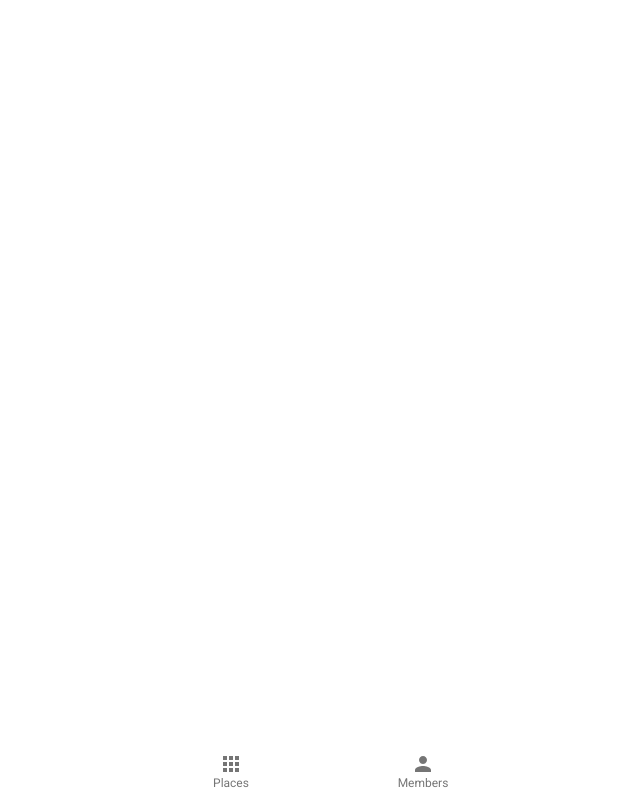
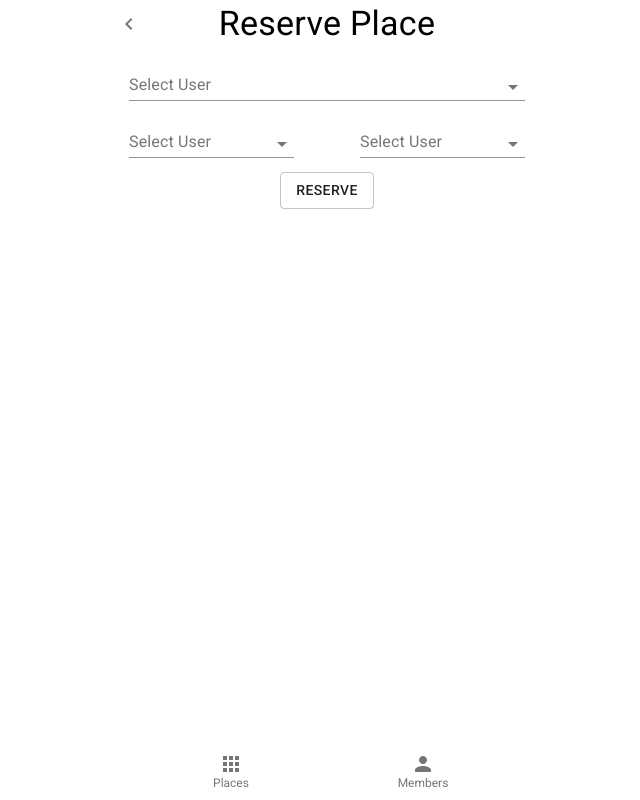
Before and after one commit to Litvinov1618/place-me, a React (Create React App) app: page /reserve-place in a window 1280 px wide. Shown: the whole page, without its empty margins (313-953 px from the left). Built offline with nearby package versions, Linux system fonts and the light colour scheme.

Commit message:
add ReservePage

```diff
--- a/src/components/AddNewUser.tsx
+++ b/src/components/AddNewUser.tsx
@@ -1,7 +1,6 @@
 import React from 'react'
 import TextField from '@material-ui/core/TextField'
-import List from '@material-ui/core/List'
-import ListItem from '@material-ui/core/ListItem'
+import Grid from '@material-ui/core/Grid'
 import Header from './Header'
 import Button from '@material-ui/core/Button'
 import AddAPhoto from '@material-ui/icons/AddAPhoto'
@@ -10,19 +9,21 @@ const AddNewUser: React.FC = () => {
   return (
     <div>
       <Header headerText="New user" previousPage="/members" />
-      <List>
-        <ListItem>
-          <TextField variant="filled" label="Email" autoFocus fullWidth />
-        </ListItem>
-        <ListItem>
-          <Button variant="outlined" endIcon={<AddAPhoto />}>
+      <Grid style={{ marginTop: '5px' }} container justify="center" spacing={2}>
+        <Grid item xs={6}>
+          <Button fullWidth variant="outlined" endIcon={<AddAPhoto />}>
             Add user photo
           </Button>
-        </ListItem>
-        <ListItem>
-          <Button variant="contained">Register</Button>
-        </ListItem>
-      </List>
+        </Grid>
+        <Grid item xs={10}>
+          <TextField variant="filled" label="Email" fullWidth />
+        </Grid>
+        <Grid item xs={3}>
+          <Button fullWidth variant="contained">
+            Register
+          </Button>
+        </Grid>
+      </Grid>
     </div>
   )
 }
--- a/src/components/App.tsx
+++ b/src/components/App.tsx
@@ -1,6 +1,7 @@
 import React from 'react'
 import Navigation from './Navigation'
 import Places from './Places'
+import ReservePlace from './ReservePlace'
 import Members from './Members'
 import AddNewUser from './AddNewUser'
 import UserPage from './UserPage'
@@ -38,6 +39,9 @@ const App: React.FC = () => {
             <Route path="/user-page">
               <UserPage />
             </Route>
+            <Route path="/reserve-place">
+              <ReservePlace />
+            </Route>
           </Switch>
         </div>
         <Navigation />
--- a/src/components/Members.tsx
+++ b/src/components/Members.tsx
@@ -7,6 +7,7 @@ import Typography from '@material-ui/core/Typography'
 import userAvatar from './img/userAvatar.png'
 import Header from './Header'
 import { Link } from 'react-router-dom'
+import Container from '@material-ui/core/Container'
 
 const testMembers = [
   {
@@ -23,6 +24,7 @@ const Members: React.FC = () => {
   return (
     <div>
       <Header headerText="Members" nextPage="/new-user" />
+      <Container>
         <List>
           {testMembers.map(({ userEmail, balance }) => (
             <ListItem
@@ -40,11 +42,15 @@ const Members: React.FC = () => {
                 <Typography variant="subtitle1">{userEmail}</Typography>
               </Grid>
               <Grid item xs={2}>
-              <Typography variant="subtitle1">{`$ ${balance}`}</Typography>
+                <Typography
+                  align="right"
+                  variant="subtitle1"
+                >{`$ ${balance}`}</Typography>
               </Grid>
             </ListItem>
           ))}
         </List>
+      </Container>
     </div>
   )
 }
--- a/src/components/Navigation.tsx
+++ b/src/components/Navigation.tsx
@@ -5,9 +5,21 @@ import BottomNavigationAction from '@material-ui/core/BottomNavigationAction'
 import AppsIcon from '@material-ui/icons/Apps'
 import PersonIcon from '@material-ui/icons/Person'
 // import SettingsIcon from '@material-ui/icons/Settings'
+import { makeStyles } from '@material-ui/core/styles'
+
+const useStyles = makeStyles({
+  root: {
+    position: 'fixed',
+    top: 'auto',
+    bottom: 0,
+    width: '100%',
+    maxWidth: '444px',
+  },
+})
 
 const Navigation: React.FC = () => {
   const [value, setValue] = useState(null)
+  const classes = useStyles()
   return (
     <BottomNavigation
       showLabels
@@ -15,6 +27,7 @@ const Navigation: React.FC = () => {
       onChange={(event, newValue) => {
         setValue(newValue)
       }}
+      className={classes.root}
     >
       <BottomNavigationAction
         component={RouterLink}
--- a/src/components/PlaceCard.tsx
+++ b/src/components/PlaceCard.tsx
@@ -1,5 +1,6 @@
 import React from 'react'
 import { makeStyles } from '@material-ui/core/styles'
+import { Link } from 'react-router-dom'
 import Card from '@material-ui/core/Card'
 import CardContent from '@material-ui/core/CardContent'
 import CardActions from '@material-ui/core/CardActions'
@@ -70,7 +71,9 @@ const PlaceCard: React.FC<PlaceCardProps> = ({
           <div>
             <Divider />
             <CardActions>
-              <Button color="primary">Reserve</Button>
+              <Button to="/reserve-place" component={Link} color="primary">
+                Reserve
+              </Button>
             </CardActions>
           </div>
         )}
--- a/src/components/Places.tsx
+++ b/src/components/Places.tsx
@@ -3,6 +3,7 @@ import PlaceCard from './PlaceCard'
 import List from '@material-ui/core/List'
 import ListItem from '@material-ui/core/ListItem'
 import Header from './Header'
+import Container from '@material-ui/core/Container'
 
 const testPlaces = [
   {
@@ -51,10 +52,11 @@ const Places: React.FC = () => {
   return (
     <div>
       <Header headerText="Places" />
+      <Container>
         <List>
           {testPlaces.map(
             ({ placeName, isFree, userEmail, visitorsCount, dateRange }) => (
-            <ListItem key={placeName}>
+              <ListItem disableGutters key={placeName}>
                 {isFree ? (
                   <PlaceCard placeName={placeName} isFree={isFree} />
                 ) : (
@@ -70,6 +72,7 @@ const Places: React.FC = () => {
             )
           )}
         </List>
+      </Container>
     </div>
   )
 }
--- /dev/null
+++ b/src/components/ReservePlace.tsx
@@ -0,0 +1,51 @@
+import React from 'react'
+import Header from './Header'
+import Select from '@material-ui/core/Select'
+import Grid from '@material-ui/core/Grid'
+import { FormControl } from '@material-ui/core'
+import { InputLabel } from '@material-ui/core'
+import { MenuItem } from '@material-ui/core'
+import Container from '@material-ui/core/Container'
+import Button from '@material-ui/core/Button'
+
+const ReservePlace: React.FC = () => {
+  return (
+    <div>
+      <Header headerText="Reserve Place" previousPage="/places" />
+      <Container>
+        <FormControl fullWidth margin="dense">
+          <InputLabel id="select-user">Select User</InputLabel>
+          <Select labelId="select-user">
+            <MenuItem>randy@gmail.com</MenuItem>
+            <MenuItem>john@gmail.com</MenuItem>
+          </Select>
+        </FormControl>
+        <Grid container justify="space-between">
+          <Grid item xs={5}>
+            <FormControl fullWidth margin="dense">
+              <InputLabel id="select-user">Select User</InputLabel>
+              <Select labelId="select-user">
+                <MenuItem>randy@gmail.com</MenuItem>
+                <MenuItem>john@gmail.com</MenuItem>
+              </Select>
+            </FormControl>
+          </Grid>
+          <Grid item xs={5}>
+            <FormControl fullWidth margin="dense">
+              <InputLabel id="select-user">Select User</InputLabel>
+              <Select labelId="select-user">
+                <MenuItem>randy@gmail.com</MenuItem>
+                <MenuItem>john@gmail.com</MenuItem>
+              </Select>
+            </FormControl>
+          </Grid>
+        </Grid>
+        <Grid style={{ marginTop: '10px' }} container justify="center">
+          <Button variant="outlined">Reserve</Button>
+        </Grid>
+      </Container>
+    </div>
+  )
+}
+
+export default ReservePlace
--- a/src/components/UserPage.tsx
+++ b/src/components/UserPage.tsx
@@ -8,6 +8,7 @@ import Grid from '@material-ui/core/Grid'
 import Typography from '@material-ui/core/Typography'
 import { makeStyles } from '@material-ui/core/styles'
 import Switch from '@material-ui/core/Switch'
+import Container from '@material-ui/core/Container'
 
 const useStyles = makeStyles({
   avatarSize: {
@@ -38,6 +39,7 @@ const UserPage: React.FC = () => {
   return (
     <div>
       <Header headerText={userEmail} previousPage="/members" />
+      <Container>
         <List>
           <ListItem>
             <Avatar className={avatarSize} src={UserAvatar} />
@@ -65,7 +67,9 @@ const UserPage: React.FC = () => {
           <ListItem divider>
             <Grid container justify="space-between">
               <Grid item>
-              <Typography variant="subtitle1">Show reserved seats:</Typography>
+                <Typography variant="subtitle1">
+                  Show reserved seats:
+                </Typography>
               </Grid>
               <Grid item>
                 <Switch
@@ -82,6 +86,7 @@ const UserPage: React.FC = () => {
             </ListItem>
           )}
         </List>
+      </Container>
     </div>
   )
 }
```
Lines whose indentation alone changed are shown as unchanged.
